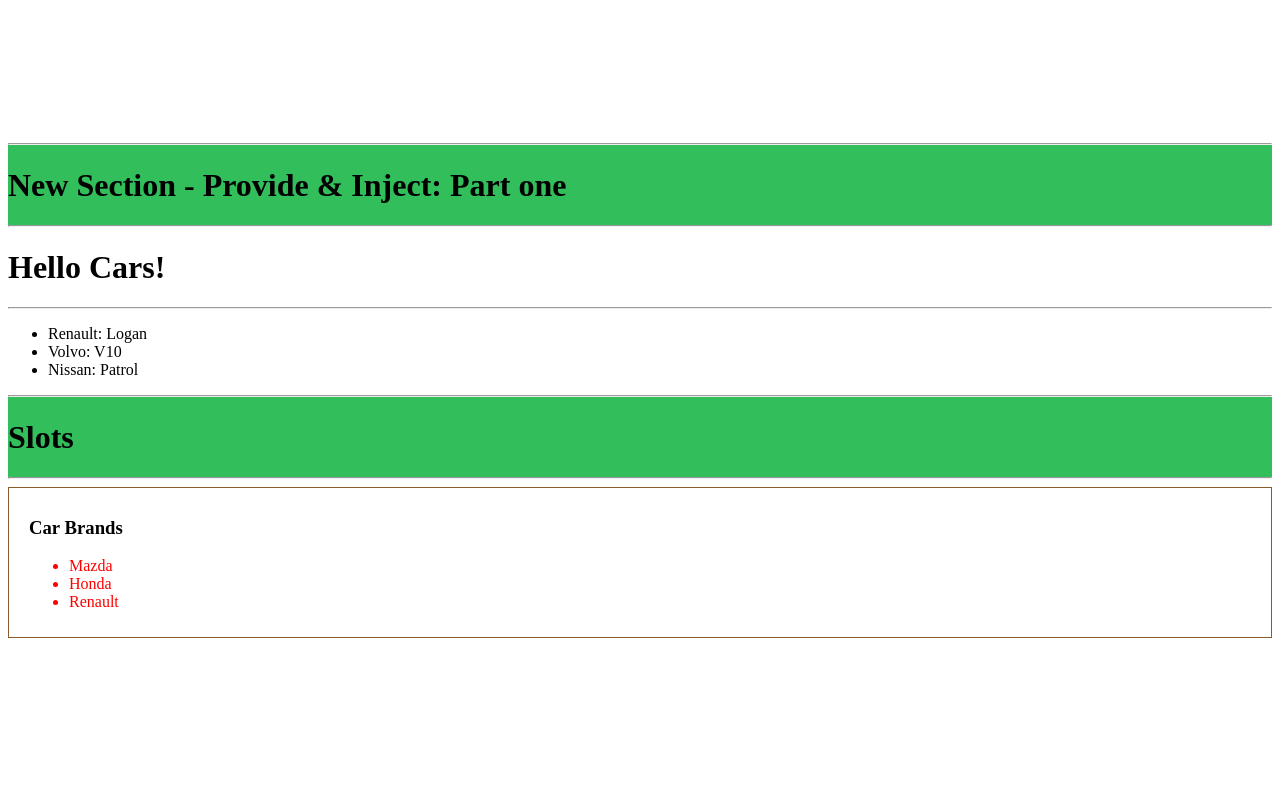
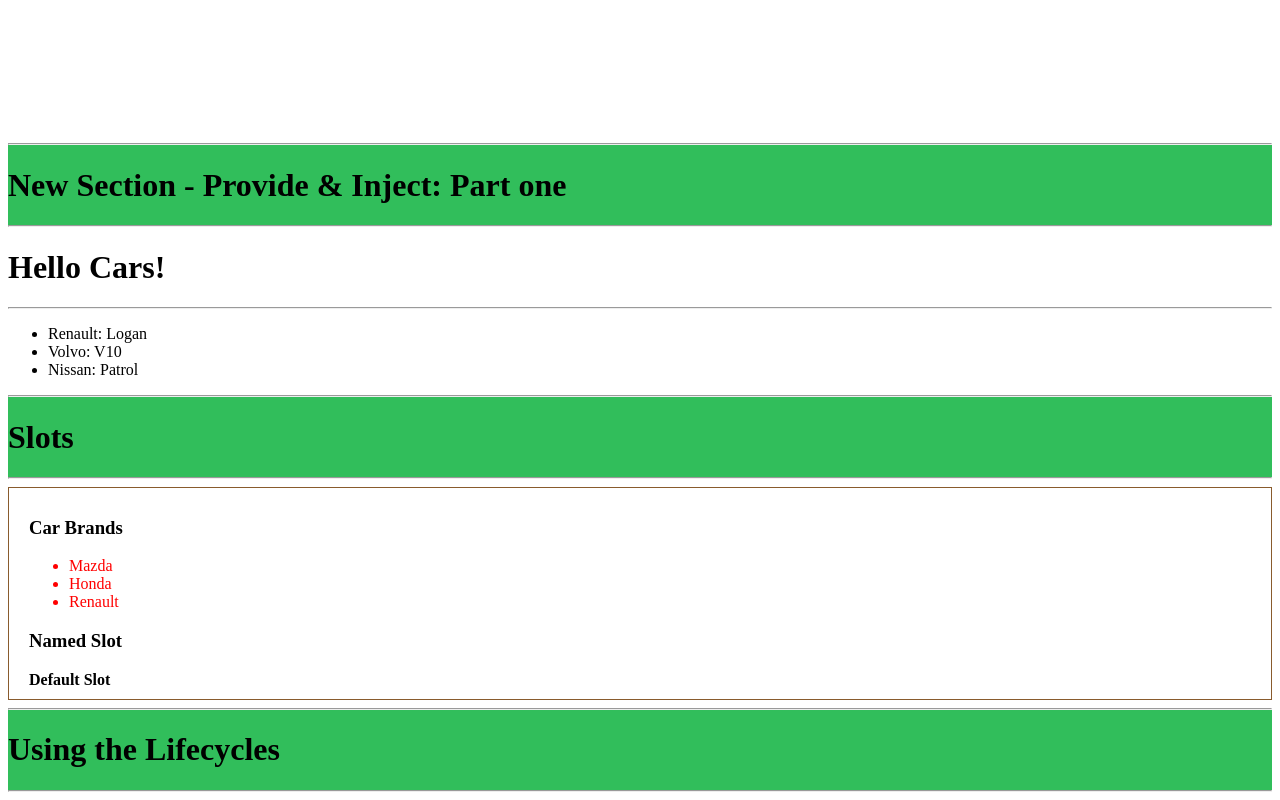
Before and after one commit to ReibyArt/Udemy-Vue3-Pinia-Firebase-Course, a Vue app in the folder Section 4 - Components And Nodes/: page / in a window 1280 px wide. Shown: the part 766-1566 px from the top of the page. Before the commit the page ends 1412 px from the top, so only its background shows below. Built offline with nearby package versions, Linux system fonts and the light colour scheme.

Commit message:
Named Slots (Slots Part 2)

```diff
--- a/Section 4 - Components And Nodes/src/App.vue
+++ b/Section 4 - Components And Nodes/src/App.vue
@@ -33,11 +33,28 @@
   <!-- SLOTS -->
   <div>
     <CarsBrand>
-      <ul>
-        <li v-for="(brand, index) in brands" :key="index"> {{ brand }}</li>
-      </ul>
+      <template v-slot:brands>
+
+        <ul>
+          <li v-for="(brand, index) in brands" :key="index"> {{ brand }}</li>
+        </ul>
+      </template>
+
+      <template v-slot:namedSlot>
+        <div>
+          <h3>Named Slot</h3>
+        </div>
+      </template>
+      <strong>Default Slot</strong>
     </CarsBrand>
     </div>
+
+    <div class="new-section">
+    <hr />
+    <h1>Using the Lifecycles</h1>
+    <hr />
+  </div>
+  <div></div>
 </template>
 
 <!-- With Setup in Script! Very nice! -->
--- a/Section 4 - Components And Nodes/src/components/Cars/brands.vue
+++ b/Section 4 - Components And Nodes/src/components/Cars/brands.vue
@@ -1,6 +1,8 @@
 <template>
 <div class="car_brands">
   <h3>Car Brands</h3>
+  <slot name="brands"></slot>
+  <slot name="namedSlot"></slot>
   <slot></slot>
 </div>
 </template>
```
